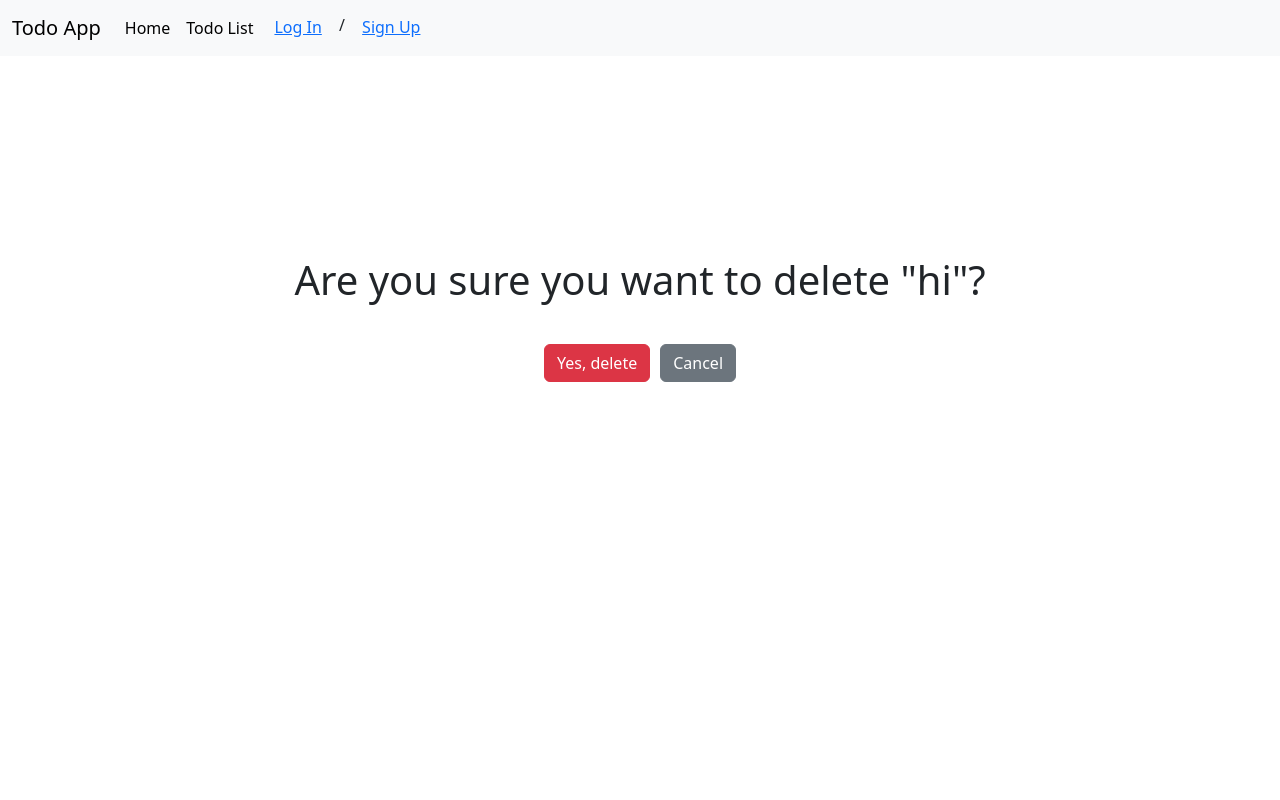
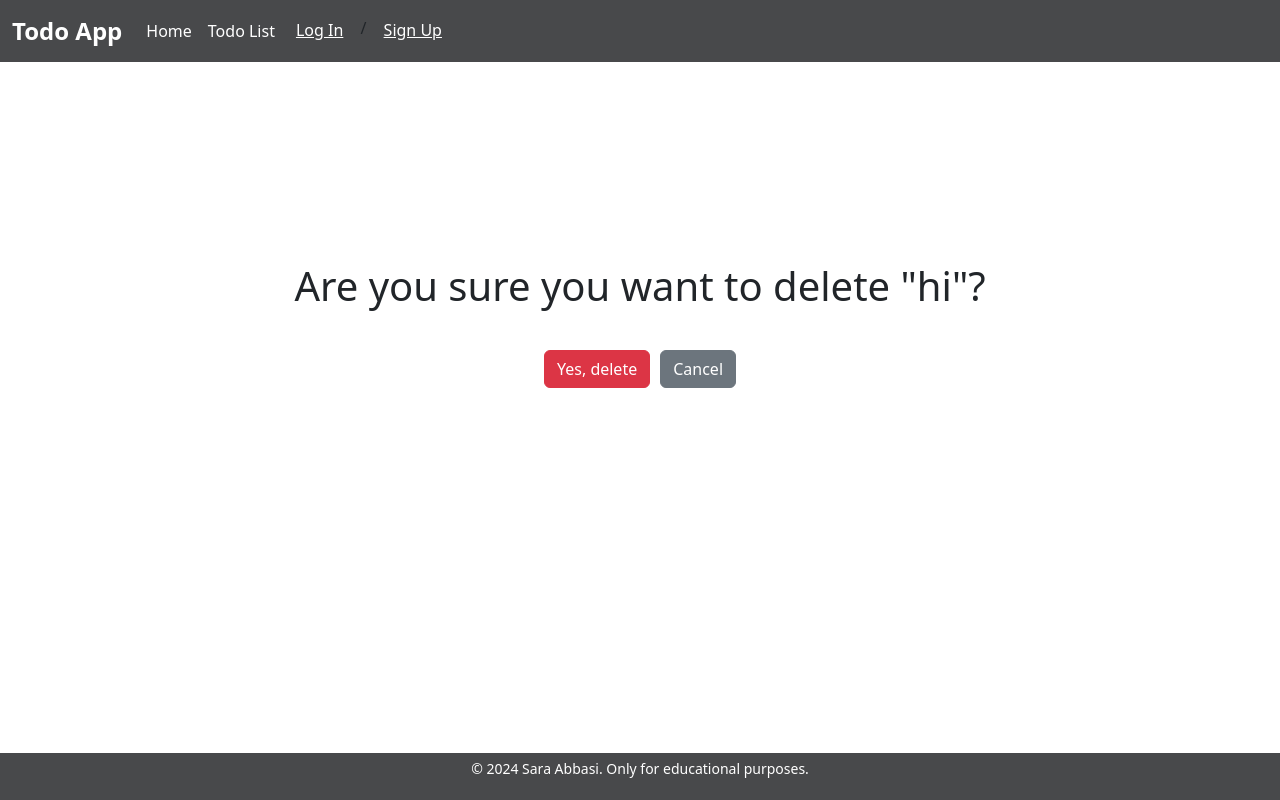
Before and after one commit to SaraabbasiNZ/todo-list-django-project, a Django app: page /14/delete/ in a window 1280 px wide. Run offline with Django 4.2, Linux system fonts and the light colour scheme; data comes from the database, SQL or seed files in the repository; both versions use the stored data as it was after the commit; some libraries are stand-ins or nearby versions.

Commit message:
Add style/color to navbar and footer

```diff
--- a/static/todo_app/styles.css
+++ b/static/todo_app/styles.css
@@ -5,6 +5,31 @@
   box-sizing: border-box;
   padding: 0;
 }
+
+
+/* Navbar Styles */
+.navbar {
+  background-color: #48494B !important;
+}
+
+.navbar .navbar-brand,
+.navbar .nav-link,
+.navbar .btn-link {
+  color: #ffffff !important;
+}
+
+.navbar .nav-link:hover,
+.navbar .btn-link:hover {
+  color: #A9A9A9 !important;
+}
+
+/* Logo Styles */
+.logo {
+  font-size: 1.5em;
+  font-weight: bold;
+  color: #ffffff !important;
+}
+
 
 /* create.html */
 .create-form-container {
@@ -38,6 +63,11 @@
   margin-right: 10px;
 }
 
+.error-msg {
+  color: red;
+}
+
+
 /* Edit_todo.html */
 .edit-form-container {
   display: flex;
@@ -57,6 +87,7 @@
 .edit-todo-form button {
   margin-right: 10px;
 }
+
 
 /* Todo_list.html */
 .todo-list-container {
@@ -116,12 +147,6 @@
   color: #0b5ed7;
 }
 
-.job-text {
-  /* display: flex;
-  justify-content: center;
-  align-items: baseline; */
-}
-
 .job-text h6 {
   font-size: 17px;
   margin: 1px 0;
@@ -133,6 +158,7 @@
   margin: 1px 0;
   margin-left: 40px;
 }
+
 
 /* Confirm_delete.html */
 .confirm-delete-container {
@@ -154,3 +180,19 @@
 .confirm-delete-container button {
   margin-right: 10px;
 }
+
+
+/* Footer Styles */
+footer {
+  background-color: #48494B;
+  text-align: center;
+  padding: 5px 0;
+  position: fixed;
+  bottom: 0;
+  width: 100%;
+}
+
+footer p {
+  color: #ffffff;
+  font-size: 14px;
+}
--- a/todo_app/templates/base.html
+++ b/todo_app/templates/base.html
@@ -13,7 +13,7 @@
 
     <nav class="navbar navbar-expand-lg bg-body-tertiary">
         <div class="container-fluid">
-          <a class="navbar-brand" href="{% url 'todo_app:home' %}">Todo App</a>
+          <a class="navbar-brand logo" href="{% url 'todo_app:home' %}">Todo App</a>
           <button class="navbar-toggler" type="button" data-bs-toggle="collapse" data-bs-target="#navbarNav" aria-controls="navbarNav" aria-expanded="false" aria-label="Toggle navigation">
             <span class="navbar-toggler-icon"></span>
           </button>
@@ -43,6 +43,9 @@
     <div class="container">
         {% block content %}{% endblock %}
     </div>
+    <footer>
+      <p>&copy; 2024 Sara Abbasi. Only for educational purposes.</p>
+  </footer>
 
     <script src="https://cdn.jsdelivr.net/npm/bootstrap@5.3.3/dist/js/bootstrap.bundle.min.js" integrity="sha384-YvpcrYf0tY3lHB60NNkmXc5s9fDVZLESaAA55NDzOxhy9GkcIdslK1eN7N6jIeHz" crossorigin="anonymous"></script>
 </body>
```
Also changed, not shown: db.sqlite3.
